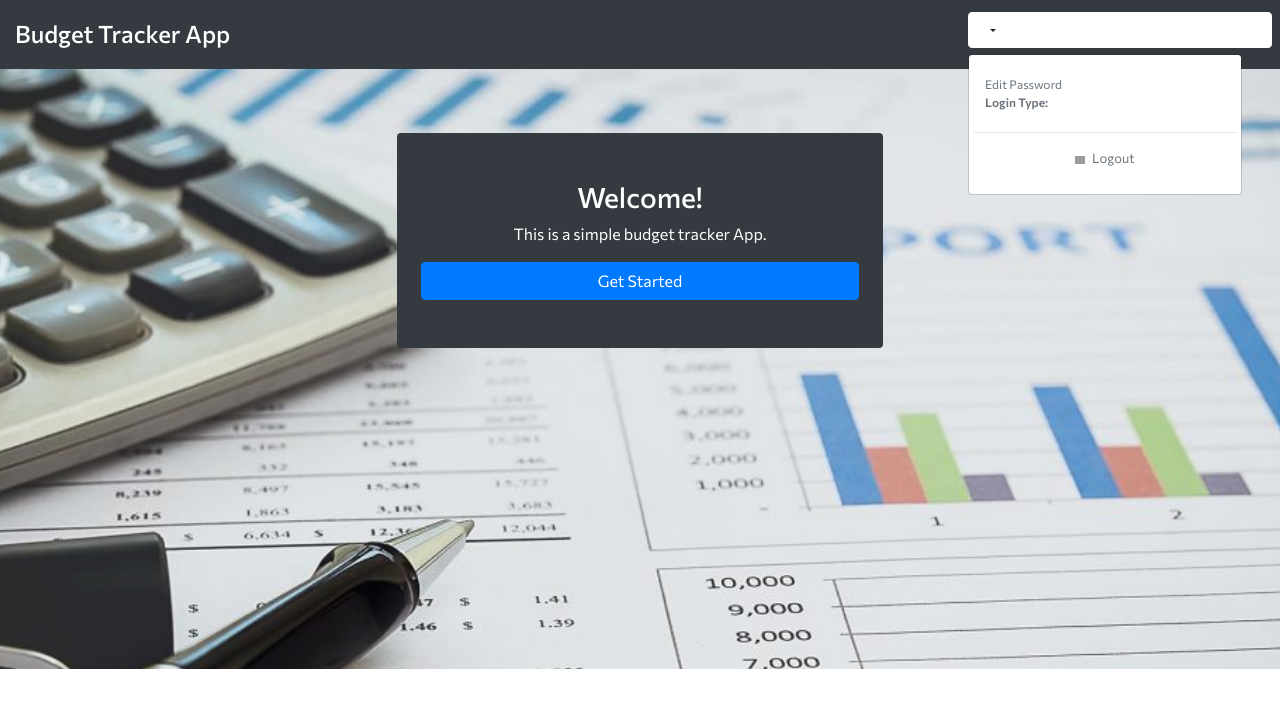
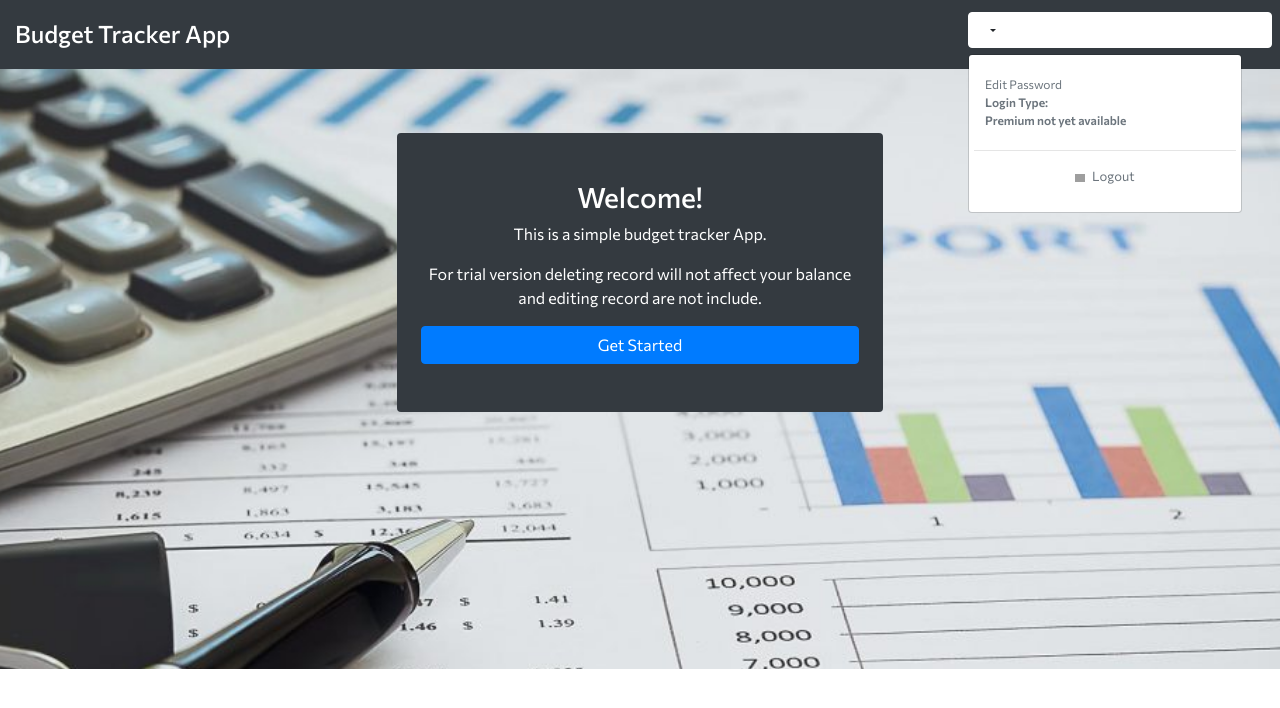
Before and after one commit to lamji/budgetTracker, a Next.js app: page /noRecord in a window 1280 px wide. Both pictures are taken after a click on the button 1120 px from the left and 30 px from the top of the page. Shown: the top 708 px of the page. Built offline with nearby package versions, Linux system fonts and the light colour scheme; no server answers; grey boxes are pictures that could not be loaded.

Commit message:
trial version

```diff
--- a/pages/navBar/index.js
+++ b/pages/navBar/index.js
@@ -76,6 +76,7 @@ export default function index(){
                 <Card.Text className="p-0 mb-0 px-3 text-secondary pointer" onClick={() => handleShow()}>Edit Password</Card.Text>
                 }
                 <Card.Text className="p-0  mb-0 px-3 text-secondary"><b>Login Type:</b>  {loginType}</Card.Text>
+                <Card.Text className="p-0  mb-0 px-3 text-secondary pointer"><b>Premium not yet available </b></Card.Text>
                 <Card.Text className="p-0 mb-0 px-3 text-secondary">{email}</Card.Text>
                 <Link href="/logout">
                 <a className="nav-link text-secondary text-center" role="button"><hr /><Image className="profile-icon " src="https://www.pngkey.com/png/detail/208-2083760_close-comments-log-out-icon-vector-png.png" />Logout</a>
--- a/pages/noRecord/index.js
+++ b/pages/noRecord/index.js
@@ -36,6 +36,9 @@ export default function Login(){
                 <p className="text-white">
                     This is a simple budget tracker App.
                 </p>
+                <p className="text-white">
+                    For trial version deleting record will not affect your balance and editing record are not include.
+                </p>
                 <Link href="/addData">
                     <Button variant="primary">Get Started</Button>
                 </Link>
```
